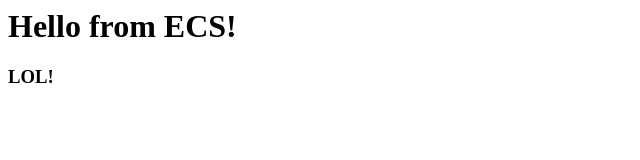
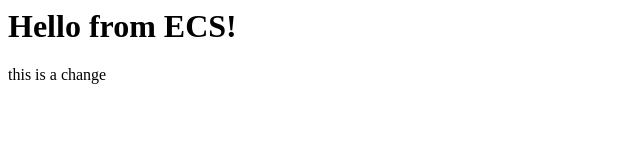
Before and after one commit to gscho/test-repo, a plain HTML site: page public/index.html in a window 1280 px wide. Shown: the full height of the page, 0-640 px from the left. Drawn offline with Linux system fonts and the light colour scheme.

Commit message:
Update index.html

```diff
--- a/public/index.html
+++ b/public/index.html
@@ -1,2 +1,2 @@
 <h1>Hello from ECS!</h1>
-<h3>LOL!</h3>
+<p>this is a change</p>
```
